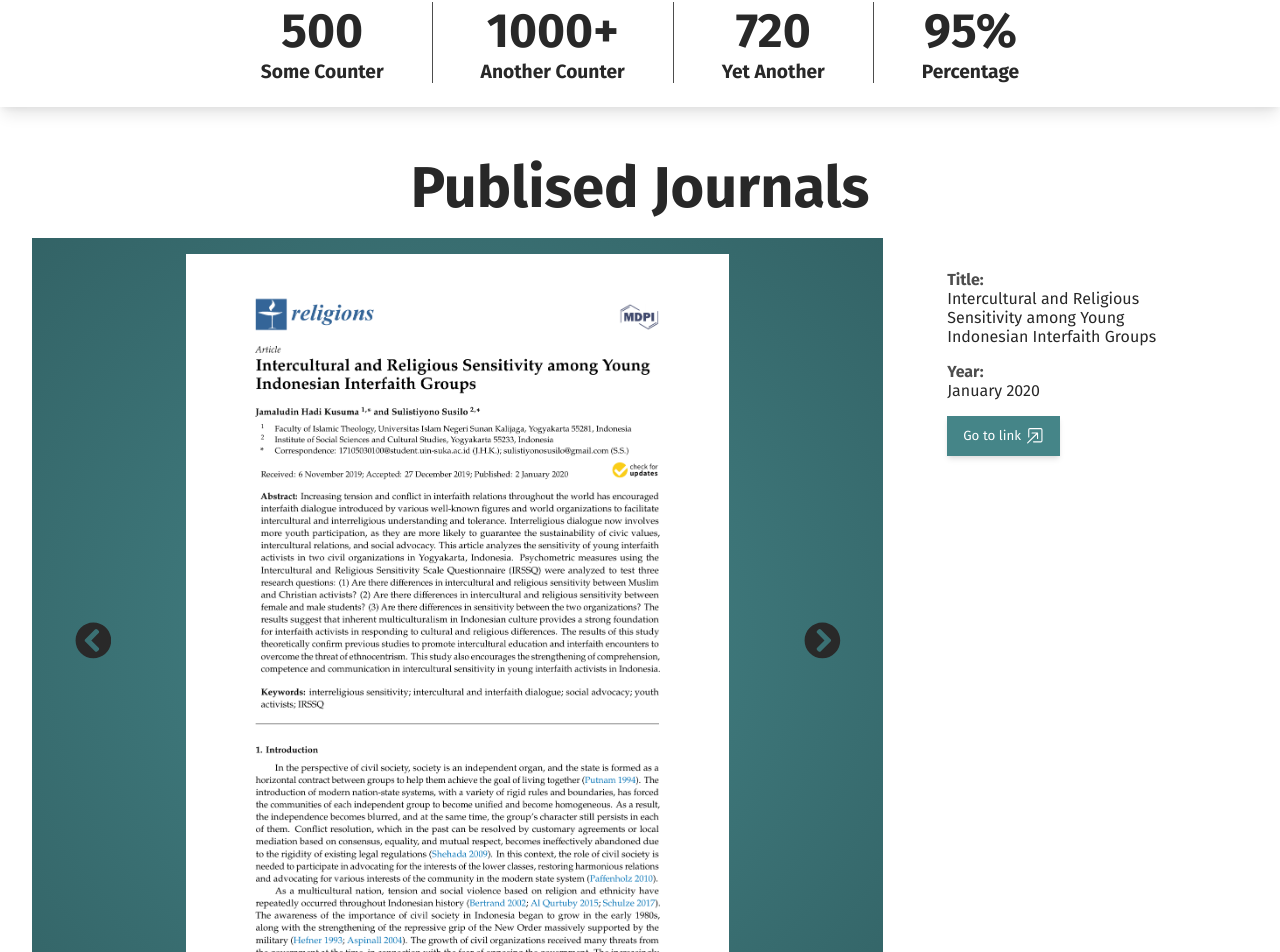
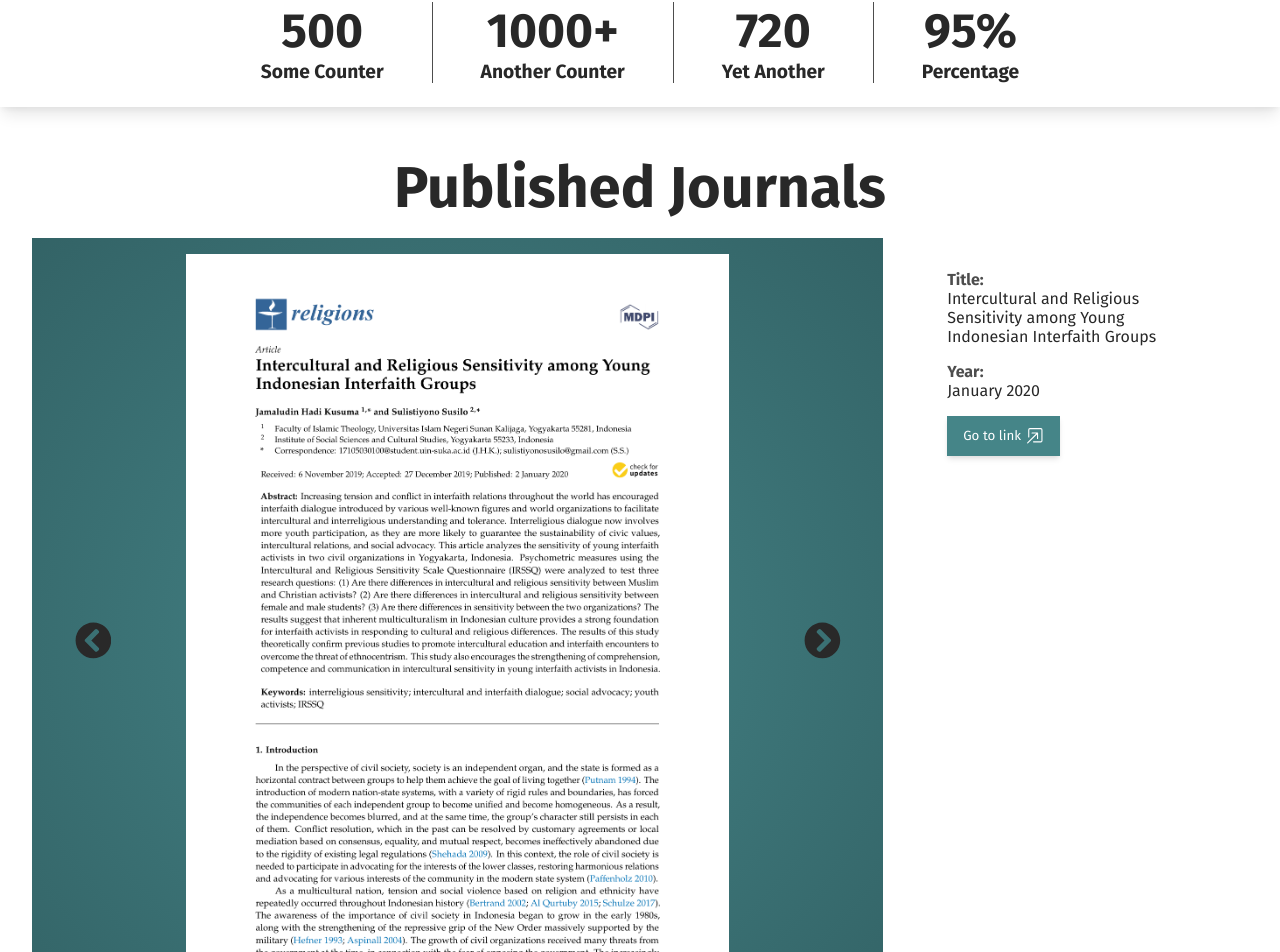
Before and after one commit to GorillaHobo/sistema-publikasi-website, a Next.js app: page / in a window 1280 px wide. Shown: the part 823-1775 px from the top of the page. Built offline with nearby package versions, Linux system fonts and the light colour scheme.

Commit message:
Fix for intersection observer

```diff
--- a/components/journal/Journal.tsx
+++ b/components/journal/Journal.tsx
@@ -25,7 +25,7 @@ const StyledJournal = styled.div`
 const Journal = () => {
   return (
     <JournalProvider>
-      <SectionTitle title="Publised Journals" />
+      <SectionTitle title="Published Journals" />
       <StyledJournal>
         <JournalCarouselImages />
         <JournalInfo />
--- a/lib/useLazyLoader.tsx
+++ b/lib/useLazyLoader.tsx
@@ -11,7 +11,7 @@ function useLazyLoader<T extends HTMLElement = HTMLDivElement>({
   elementRef,
   threshold = 1,
   root = null,
-  rootMargin = "0%",
+  rootMargin = "50%",
   freezeOnceVisible = true,
 }: Args<T>): ReturnType {
   const observer = useRef<IntersectionObserver | null>(null);
```
